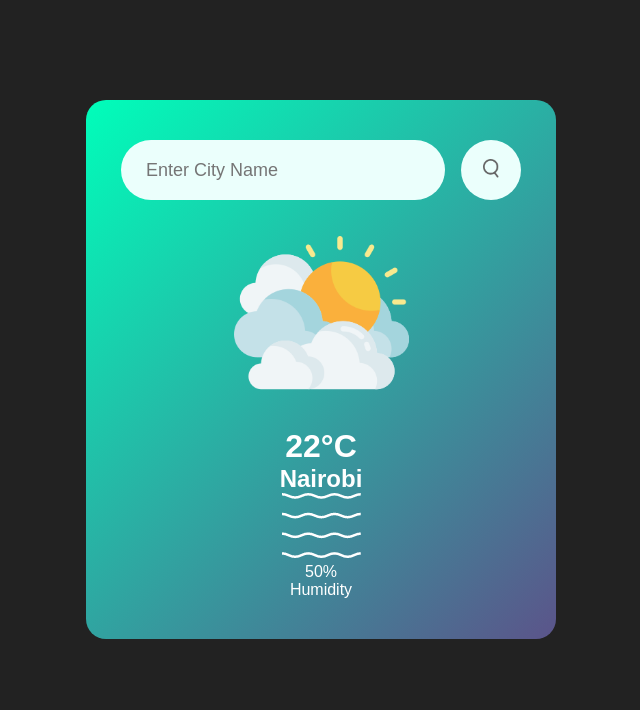
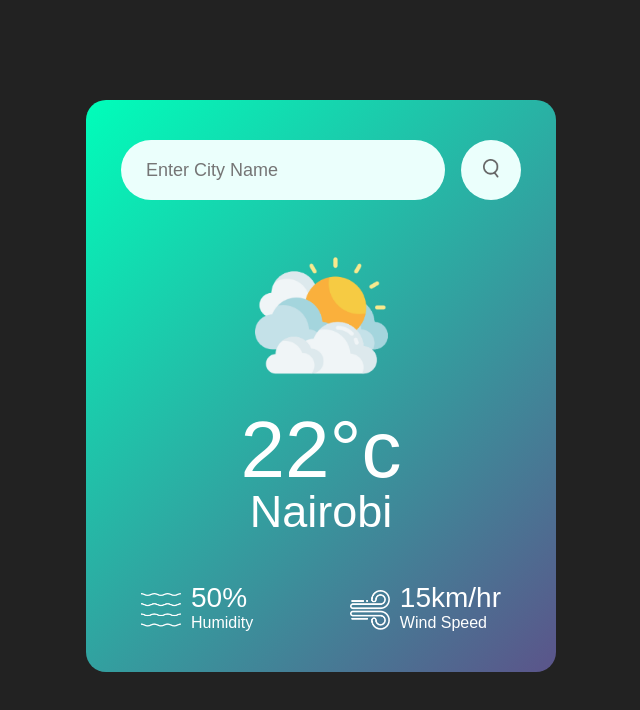
Before and after one commit to bossteve1/Weather-App, a plain HTML site: page index.html in a window 1280 px wide. Shown: the whole page, without its empty margins (319-959 px from the left). Drawn offline with Linux system fonts and the light colour scheme.

Commit message:
Add the weather details to HTML Aand style them

```diff
--- a/index.html
+++ b/index.html
@@ -14,7 +14,7 @@
         </div>
         <div class="weather">
             <img src="images/weather-Icons/clouds.png" class="weather-icon">
-            <h1 class="temp">22°C</h1>
+            <h1 class="temp">22°c</h1>
             <h2 class="city">Nairobi</h2>
             <div class="details">
                 <div class="col">
@@ -24,6 +24,13 @@
                         <p>Humidity</p>
                     </div>
                 </div>
+                <div class="col">
+                    <img src="images/weather-Icons/wind.png">
+                    <div>
+                        <p class="wind">15km/hr</p>
+                        <p>Wind Speed</p>
+                    </div>
+                </div>
             </div>
         </div>
     </div>
--- a/style.css
+++ b/style.css
@@ -53,3 +53,43 @@ body{
 .search button img{
     width: 16px;
 }
+
+.weather-icon{
+    width: 170px;
+    margin-top: 30px;
+}
+
+.weather h1{
+    font-size: 80px;
+    font-weight: 500;
+}
+
+.weather h2{
+    font-size: 45px;
+    font-weight: 400;
+    margin-top: -10px;
+}
+
+.details{
+    display: flex;
+    align-items: center;
+    justify-content: space-between;
+    padding: 0 20px;
+    margin-top: 50px;
+}
+
+.col{
+    display: flex;
+    align-items: center;
+    text-align: left;
+}
+
+.col img{
+    width: 40px;
+    margin-right: 10px;
+}
+
+.humidity, .wind{
+    font-size: 28px;
+    margin-top: -6px;
+}
```
